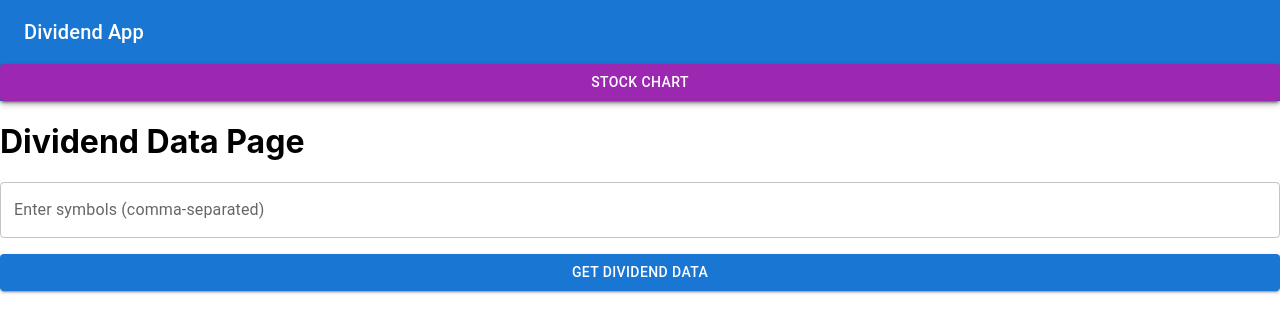
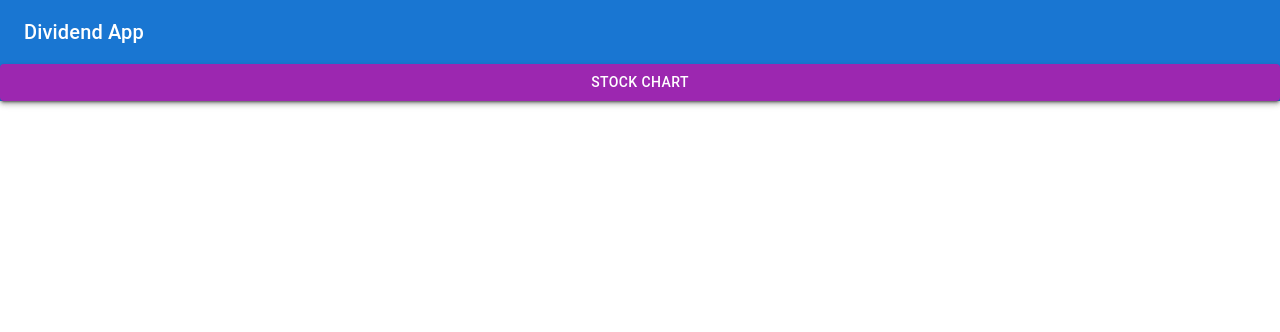
Before and after one commit to 0silverback0/dividend-frontend, a React (Create React App) app: page /m in a window 1280 px wide. Shown: the top 332 px of the page. Built offline with nearby package versions, Linux system fonts and the light colour scheme.

Commit message:
updated url

```diff
--- a/src/App.js
+++ b/src/App.js
@@ -19,7 +19,7 @@ function App() {
       <Router>
       <Header />
         <Routes>
-          <Route path="/m" element={<DividendDataPage />} />
+          <Route path="/https://adorable-salmiakki-eef33b.netlify.app/m" element={<DividendDataPage />} />
           <Route path='/'element={
               <div>
                 <TickerForm onDataReceived={onDataReceived} />
```
